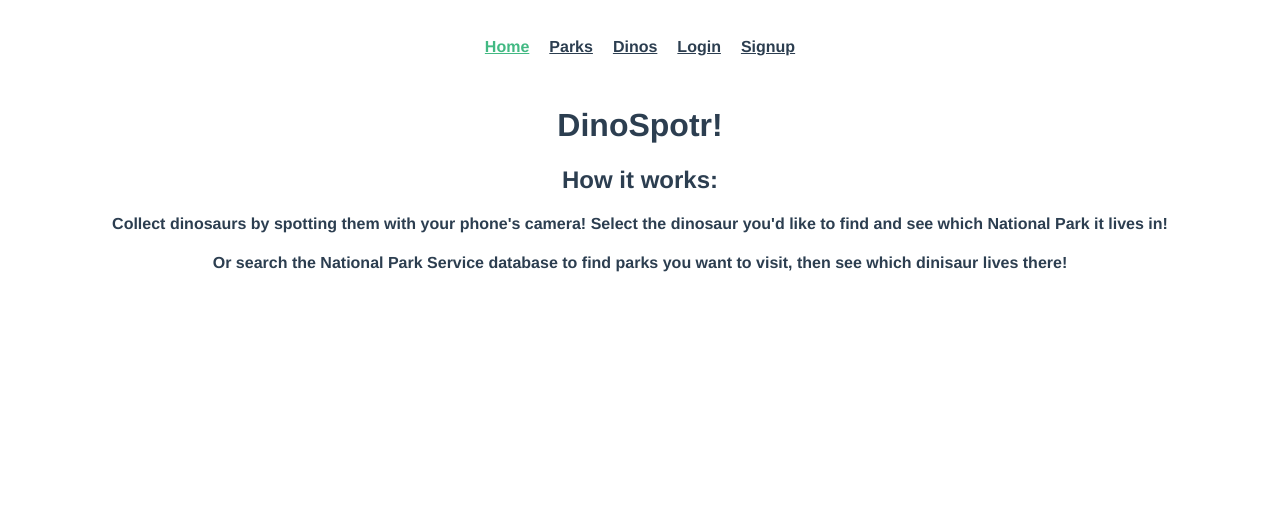
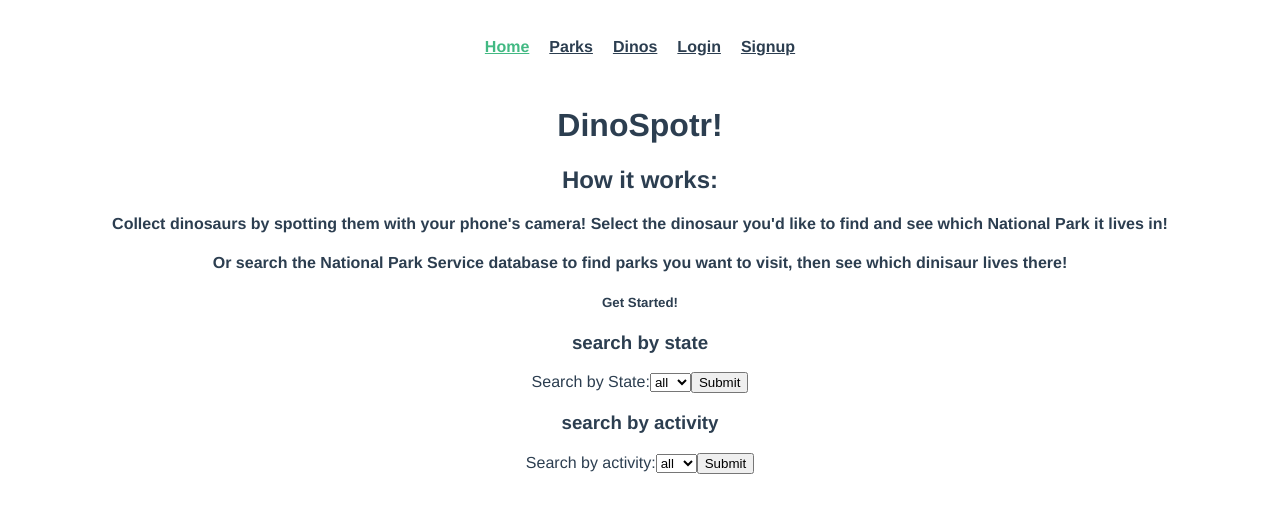
Before and after one commit to jeffstienstra/capstone-vue, a Vue app: page / in a window 1280 px wide. Shown: the top 512 px of the page. Built offline with nearby package versions, Linux system fonts and the light colour scheme.

Commit message:
add home page search drop-downs

```diff
--- a/src/views/Home.vue
+++ b/src/views/Home.vue
@@ -9,6 +9,34 @@
     <h4>
       Or search the National Park Service database to find parks you want to visit, then see which dinisaur lives there!
     </h4>
+    <h5>Get Started!</h5>
+    <h3>search by state</h3>
+
+    <!-- format this drop down for initial park search -->
+    <form action="/action_page.php">
+      <label for="activities">Search by State:</label>
+      <select id="activities" name="activities">
+        <option value="" selected>all</option>
+        <option value="AL">AL</option>
+        <option value="AK">AK</option>
+        <option value="AR">AR</option>
+        <option value="AZ">AZ</option>
+      </select>
+      <input type="submit" />
+    </form>
+
+    <h3>search by activity</h3>
+    <form action="/action_page.php">
+      <label for="activities">Search by activity:</label>
+      <select id="activities" name="activities">
+        <option value="" selected>all</option>
+        <option value="camping">AL</option>
+        <option value="fishing">AK</option>
+        <option value="hiking">AR</option>
+        <option value="swimming">AZ</option>
+      </select>
+      <input type="submit" />
+    </form>
   </div>
 </template>
 
--- a/src/views/ParksIndex.vue
+++ b/src/views/ParksIndex.vue
@@ -38,7 +38,7 @@
         <p>{{ currentPark.directionsInfo }}</p>
 
         <h3>Entrance Fees</h3>
-        <p>{{ currentPark.entranceFees }}</p>
+        <p>{{ entranceFee }}</p>
 
         <!-- <button>Close</button> -->
       </form>
@@ -63,6 +63,7 @@ export default {
       address: "",
       parkCode: "",
       image_url: "",
+      entranceFee: {},
     };
   },
   created: function () {
@@ -100,6 +101,12 @@ export default {
         activities.push(park.activities[i]["name"]);
         i++;
       }
+
+      // format entrance fee
+      console.log(park.entranceFees[0]);
+      var entranceFee = `$${park.entranceFees[0]["cost"]}
+        ${park.entranceFees[0]["description"]}`;
+      this.entranceFee = entranceFee;
       this.currentActivities = activities.sort().join(", ");
 
       document.querySelector("#park-details").showModal();
```
